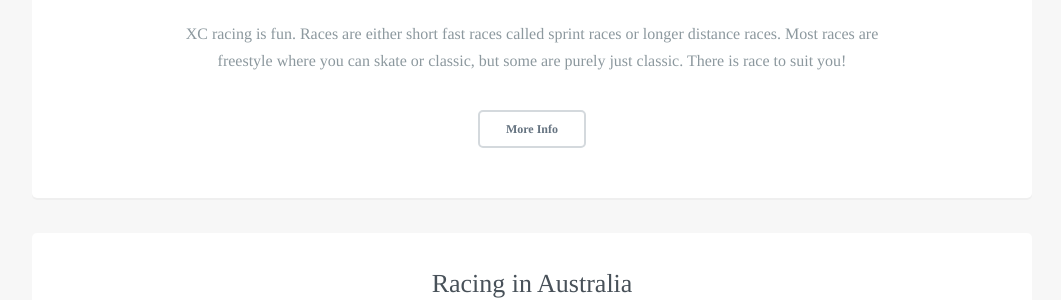
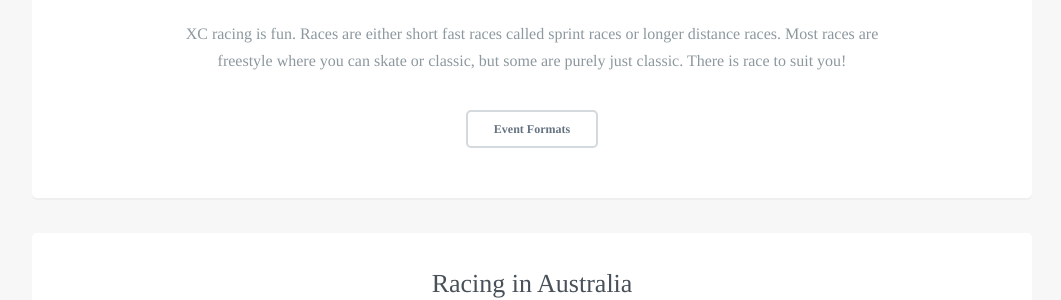
Before and after one commit to robcatto/robcatto.github.io, a Jekyll site: the page built from racing/index.html, in a window 1280 px wide and 900 px high, scrolled down 884 px. Shown: the part 138-438 px from the top of the window, without its empty margins (108-1169 px from the left). Built offline with Jekyll 4.4.1, drawn with Linux system fonts in a browser that asks for light colours; some web fonts are replaced; Markdown is read by kramdown in place of the engine named in the settings.

Commit message:
Update index.html

```diff
--- a/racing/index.html
+++ b/racing/index.html
@@ -60,7 +60,7 @@ layout: default
                     <h3>What is Racing?</h3>
                     <p>XC racing is fun.  Races are either short fast races called sprint races or longer distance races.  Most races are freestyle where you can skate or classic, but some are purely just classic.  There is race to suit you!
                      </p>
-                    <a class="button small dark" href="/racing/event-formats" data-featurette="analytics-click-event" data-event-category="button" data-event-action="M: Clicked Design an iOS Game" data-event-label="Source: Homepage Alt" id="featurette-35">More Info</a>
+                    <a class="button small dark" href="/racing/event-formats" data-featurette="analytics-click-event" data-event-category="button" data-event-action="M: Clicked Design an iOS Game" data-event-label="Source: Homepage Alt" id="featurette-35">Event Formats</a>
                 </section>
 
                  <section class="mobile_section" style="padding-bottom: 45px">
```
